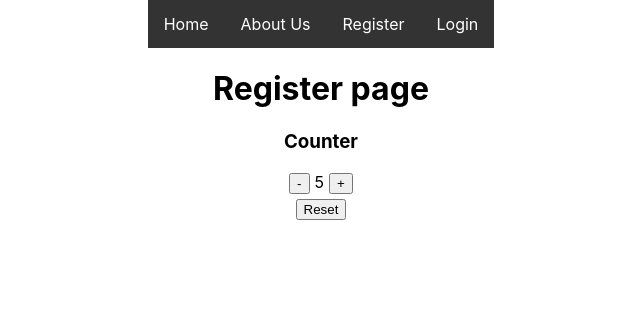
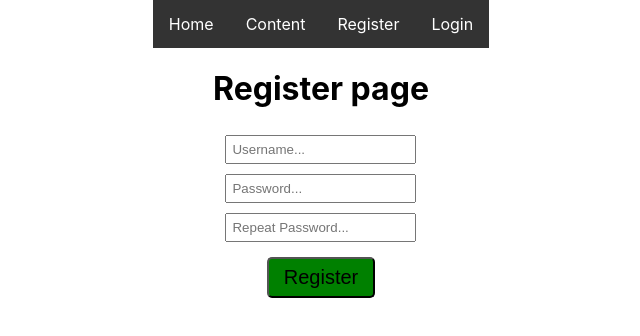
Before and after one commit to TeodorBoyadzhiev/React, a React (Create React App) app in the folder first-app/: page /register in a window 1280 px wide. Shown: the top 336 px of the page, without its empty margins (319-959 px from the left). Built offline with nearby package versions, Linux system fonts and the light colour scheme.

Commit message:
register,login,fetch-data

```diff
--- a/first-app/package.json
+++ b/first-app/package.json
@@ -6,6 +6,7 @@
     "@testing-library/jest-dom": "^5.14.1",
     "@testing-library/react": "^11.2.7",
     "@testing-library/user-event": "^12.8.3",
+    "json-server": "^0.16.3",
     "react": "^17.0.2",
     "react-dom": "^17.0.2",
     "react-router-dom": "^5.3.0",
@@ -16,7 +17,8 @@
     "start": "react-scripts start",
     "build": "react-scripts build",
     "test": "react-scripts test",
-    "eject": "react-scripts eject"
+    "eject": "react-scripts eject",
+    "start-server": "json-server --watch db.json"
   },
   "eslintConfig": {
     "extends": [
--- a/first-app/src/App.js
+++ b/first-app/src/App.js
@@ -1,10 +1,9 @@
 import './App.css';
 import Heading from './components/Heading';
-import Body from './components/Body';
 import Home from './components/Home';
-import About from './components/About';
 import Register from './components/Register';
 import Login from './components/Login';
+import Content from './components/Content';
 import notFound from './components/NotFound';
 import { BrowserRouter, Switch, Route } from 'react-router-dom';
 
@@ -15,14 +14,11 @@ function App() {
         <Heading />
         <Switch>
           <Route path='/' component={Home} exact />
-          <Route path='/about' component={About} />
+          <Route path='/content' component={Content} />
           <Route path='/register' component={Register} />
           <Route path='/login' component={Login} />
-          <Route  component={notFound} />
+          <Route component={notFound} />
         </Switch>
-        <Body />
-
-
       </div>
     </BrowserRouter>
 
--- a/first-app/src/components/About.js
+++ /dev/null
@@ -1,13 +0,0 @@
-function about(props) {
-
-    return (
-        <div>
-            <h1>
-                About Page
-            </h1>
-  </div>
-);
-}
-
-
-export default about;
--- a/first-app/src/components/Body.js
+++ /dev/null
@@ -1,29 +0,0 @@
-import { Component } from "react";
-
-class Body extends Component {
-    constructor(props) {
-        super(props);
-
-        this.state = {
-            count: 5,
-        }
-    }
-
-    resetCounter(e) {
-        this.setState((e) => ({ count: 0 }));
-    }
-
-    render() {
-        return (
-            <div style={{ textAlign: "center" }}>
-                <h3 style={{ textAlign: "center" }}>Counter</h3>
-                <button style={{ marginRight: "5px" }} onClick={(e) => this.setState((oldState) => ({ count: oldState.count - 1 }))}>-</button>
-                <span>{this.state.count}</span>
-                <button style={{ marginLeft: "5px" }} onClick={(e) => this.setState((oldState) => ({ count: oldState.count + 1 }))}>+</button><br></br>
-                <button style={{ margin: "5px" }} onClick={this.resetCounter.bind(this)}>Reset</button>
-            </div>
-        );
-    }
-}
-
-export default Body;
--- a/first-app/src/components/Heading.js
+++ b/first-app/src/components/Heading.js
@@ -8,7 +8,7 @@ function Heading(props) {
             <nav>
                 <ul className="nav">
                     <li style={{ listStyle: "none" }}><Link to="/">Home</Link></li>
-                    <li style={{ listStyle: "none" }}><Link to="/about">About Us</Link></li>
+                    <li style={{ listStyle: "none" }}><Link to="/content">Content</Link></li>
                     <li style={{ listStyle: "none" }}><Link to="/register">Register</Link></li>
                     <li style={{ listStyle: "none" }}><Link to="/login">Login</Link></li>
                 </ul>
--- a/first-app/src/components/Home.js
+++ b/first-app/src/components/Home.js
@@ -1,13 +1,33 @@
-function home(props) {
+import { Component } from "react";
 
+class Body extends Component {
+    constructor(props) {
+        super(props);
+
+        this.state = {
+            count: 5,
+        }
+    }
+
+    resetCounter(e) {
+        this.setState((e) => ({ count: 0 }));
+    }
+
+    render() {
         return (
-        <div>
+
+            <div style={{ textAlign: "center" }}>
                 <h1>
                     Home Page
                 </h1>
+                <h3 style={{ textAlign: "center" }}>Counter</h3>
+                <button style={{ marginRight: "5px" }} onClick={(e) => this.setState((oldState) => ({ count: oldState.count - 1 }))}>-</button>
+                <span>{this.state.count}</span>
+                <button style={{ marginLeft: "5px" }} onClick={(e) => this.setState((oldState) => ({ count: oldState.count + 1 }))}>+</button><br></br>
+                <button style={{ margin: "5px" }} onClick={this.resetCounter.bind(this)}>Reset</button>
             </div>
         );
     }
+}
 
-
-export default home;
+export default Body;
--- a/first-app/src/components/Login.js
+++ b/first-app/src/components/Login.js
@@ -1,10 +1,23 @@
 function login(props) {
 
     return (
-        <div>
+        <div style={{ textAlign: "center" }}>
             <h1>
                 Login Page
             </h1>
+
+            <input style={{ margin: "5px", padding: "5px" }} placeholder="Username..."></input><br></br>
+            <input style={{ margin: "5px", padding: "5px" }} placeholder="Password..."></input><br></br>
+
+            <button style={{
+                marginTop: "10px",
+                padding: "7px 15px",
+                backgroundColor: "green",
+                borderRadius: "5px",
+                fontSize: "20px"
+            }}>
+                Login
+            </button>
         </div>
     );
 }
--- a/first-app/src/components/Register.js
+++ b/first-app/src/components/Register.js
@@ -2,10 +2,24 @@ import React from 'react'
 
 function Register() {
     return (
-        <div>
+        <div style={{ textAlign: "center" }}>
             <h1>
                 Register page
             </h1>
+
+            <input style={{ margin: "5px", padding: "5px" }} placeholder="Username..."></input><br></br>
+            <input style={{ margin: "5px", padding: "5px" }} placeholder="Password..."></input><br></br>
+            <input style={{ margin: "5px", padding: "5px" }} placeholder="Repeat Password..."></input><br></br>
+
+            <button style={{
+                marginTop: "10px",
+                padding: "7px 15px",
+                backgroundColor: "green",
+                borderRadius: "5px",
+                fontSize: "20px"
+            }}>
+                Register
+            </button>
         </div>
     )
 }
```
Also changed, not shown: 1 other file (tests, documents, lock files or other folders). Lines whose indentation alone changed are shown as unchanged.
